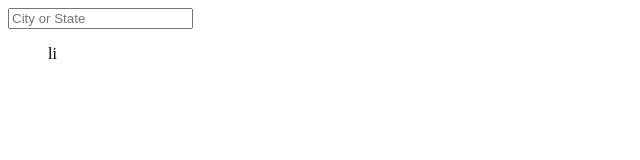
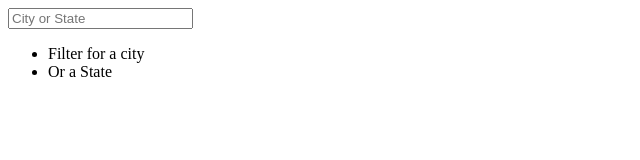
Before and after one commit to Kouzin1/Type-Ahead, a plain HTML site: page index.html in a window 1280 px wide. Shown: the whole page, without its empty margins (0-640 px from the left). Drawn offline with Linux system fonts and the light colour scheme.

Commit message:
Type Ahead

```diff
--- a/index.html
+++ b/index.html
@@ -10,7 +10,8 @@
     <form class="search-form">
       <input type="text" class="search" placeholder="City or State" />
       <ul class="suggestions">
-        li
+        <li>Filter for a city</li>
+        <li>Or a State</li>
       </ul>
     </form>
   </body>
```
